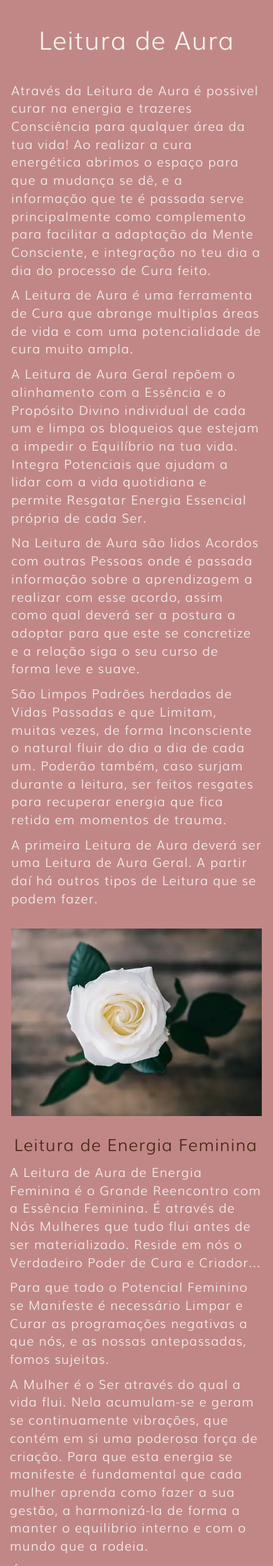
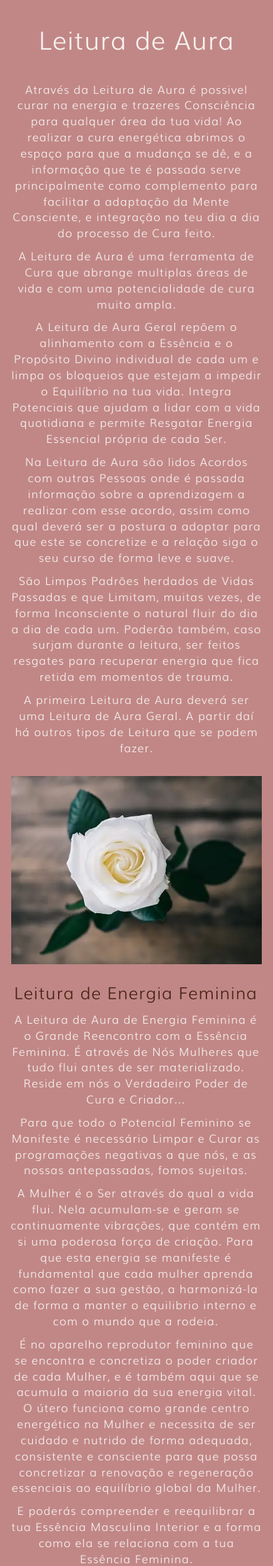
Before and after one commit to TyrAnasazy/TyrAnasazy.github.io, a PHP site: page /Leitura.html in a window 390 px wide. Shown: the part 69-2307 px from the top of the page at 70% size. Run offline with PHP 8.4, Linux system fonts and the light colour scheme; some web fonts are replaced.

Commit message:
Update style.css

```diff
--- a/css/style.css
+++ b/css/style.css
@@ -353,14 +353,14 @@ a:focus, a:hover {
 
 @media screen and (max-width: 768px) {
 	.my-justify{
-		text-align: left !important;
+		text-align: center !important;
 	}
 .Acompanhamento{
 padding-top:25px !important;
 padding-bottom: 50px !important;
 }
 p{
-	font-size:18px;
+	font-size:16px;
 }
 .dogmargin{
 
```
